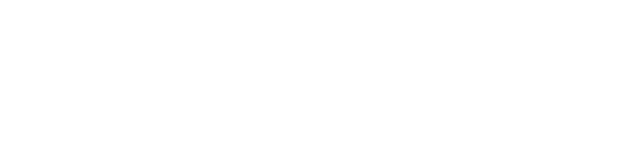
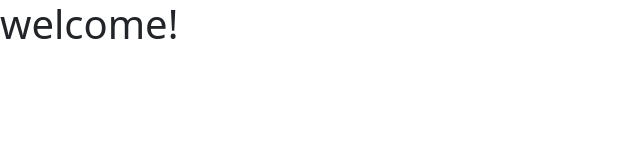
Before and after one commit to MajaK02/Over-The-Rainbow, a plain HTML site: page index.html in a window 1280 px wide. Shown: the whole page, without its empty margins (0-640 px from the left). Drawn offline with nearby package versions, Linux system fonts and the light colour scheme.

Commit message:
Add favicon

```diff
--- a/assets/css/style.css
+++ b/assets/css/style.css
@@ -10,3 +10,8 @@
   --secondary-color: #5ac18e; /* Warm green*/
   --background-color: #f8f8f8; /* Light grey */
 }
+
+h1, h2 {
+    font-style: var(--primary-font);
+    color: var(--text-color);
+}
--- a/index.html
+++ b/index.html
@@ -11,9 +11,16 @@
       crossorigin="anonymous"/>
 
     <title>Over The Rainbow</title>
+
+    <!-- favicons generated by favicon.io -->
+    <link
+    rel="icon"
+    href="../assets/images/android-chrome-192x192.png"
   </head>
+
   <body>
     <!-- Header -->
+     <h1>welcome!</h1>
 
     <!-- Navbar -->
 
```
Also changed, not shown: assets/images/android-chrome-192x192.png (added).
